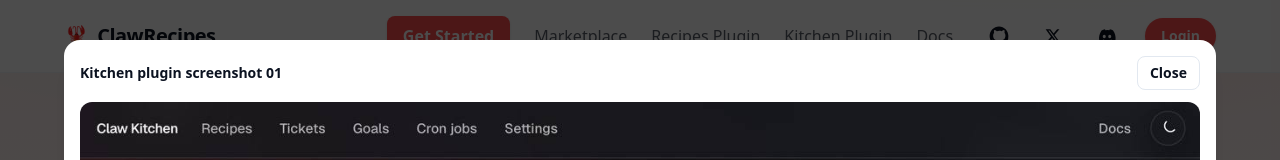
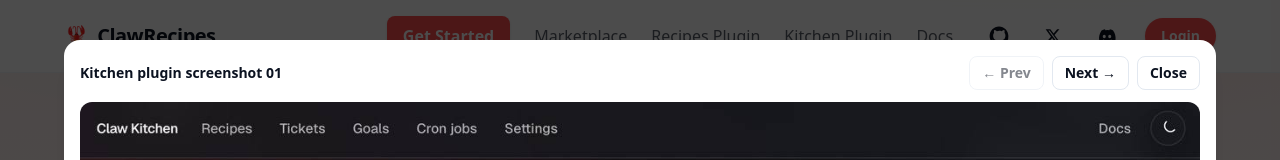
Before and after one commit to JIGGAI/ClawMarket, a Next.js app: page /plugins/kitchen in a window 1280 px wide. Both pictures are taken after a click on the button 314 px from the left and 793 px from the top of the page. Shown: the top 160 px of the page. Built offline with nearby package versions, Linux system fonts and the light colour scheme; no server answers.

Commit message:
feat(plugin-pages): modal carousel prev/next

```diff
--- a/src/app/plugins/kitchen/page.tsx
+++ b/src/app/plugins/kitchen/page.tsx
@@ -18,8 +18,7 @@ const screenshots = Array.from({ length: 8 }).map((_, i) => {
 
 export default function KitchenPluginPage() {
   const [open, setOpen] = useState(false);
-  const [activeSrc, setActiveSrc] = useState<string>(screenshots[0]?.src ?? "");
-  const [activeAlt, setActiveAlt] = useState<string>(screenshots[0]?.alt ?? "Screenshot");
+  const [activeIndex, setActiveIndex] = useState(0);
 
   return (
     <main className="px-6 py-16 lg:px-16">
@@ -78,8 +77,8 @@ export default function KitchenPluginPage() {
                   type="button"
                   className="overflow-hidden rounded-xl border border-slate-200 bg-white text-left hover:opacity-95"
                   onClick={() => {
-                    setActiveSrc(s.src);
-                    setActiveAlt(s.alt);
+                    const idx = screenshots.findIndex((x) => x.src === s.src);
+                    setActiveIndex(Math.max(0, idx));
                     setOpen(true);
                   }}
                 >
@@ -89,7 +88,13 @@ export default function KitchenPluginPage() {
             </div>
           </div>
         </div>
-        <ImageModal open={open} src={activeSrc} alt={activeAlt} onClose={() => setOpen(false)} />
+        <ImageModal
+          open={open}
+          items={screenshots}
+          index={activeIndex}
+          onChangeIndex={setActiveIndex}
+          onClose={() => setOpen(false)}
+        />
       </div>
     </main>
   );
--- a/src/components/plugins/ImageModal.tsx
+++ b/src/components/plugins/ImageModal.tsx
@@ -2,17 +2,41 @@
 
 import Image from "next/image";
 
+import { useEffect } from "react";
+
+export type ModalImageItem = { src: string; alt: string };
+
 export function ImageModal({
   open,
-  src,
-  alt,
+  items,
+  index,
   onClose,
+  onChangeIndex,
 }: {
   open: boolean;
-  src: string;
-  alt: string;
+  items: ModalImageItem[];
+  index: number;
   onClose: () => void;
+  onChangeIndex: (nextIndex: number) => void;
 }) {
+  const safeItems = items.length ? items : [{ src: "", alt: "" }];
+  const i = Math.min(Math.max(0, index), safeItems.length - 1);
+  const active = safeItems[i];
+  const canPrev = i > 0;
+  const canNext = i < safeItems.length - 1;
+
+  useEffect(() => {
+    if (!open) return;
+
+    function onKeyDown(e: KeyboardEvent) {
+      if (e.key === "Escape") onClose();
+      if (e.key === "ArrowLeft" && canPrev) onChangeIndex(i - 1);
+      if (e.key === "ArrowRight" && canNext) onChangeIndex(i + 1);
+    }
+    window.addEventListener("keydown", onKeyDown);
+    return () => window.removeEventListener("keydown", onKeyDown);
+  }, [open, onClose, onChangeIndex, i, canPrev, canNext]);
+
   if (!open) return null;
 
   return (
@@ -26,8 +50,25 @@ export function ImageModal({
         className="max-h-[90vh] w-full max-w-6xl overflow-auto rounded-2xl bg-white p-4 shadow-xl"
         onClick={(e) => e.stopPropagation()}
       >
-        <div className="mb-3 flex items-center justify-between gap-3">
-          <div className="min-w-0 truncate text-sm font-semibold text-[var(--text)]">{alt}</div>
+        <div className="mb-3 flex flex-wrap items-center justify-between gap-3">
+          <div className="min-w-0 truncate text-sm font-semibold text-[var(--text)]">{active.alt}</div>
+          <div className="flex items-center gap-2">
+            <button
+              type="button"
+              className="rounded-lg border border-slate-200 px-3 py-1.5 text-sm font-semibold hover:bg-slate-50 disabled:opacity-50"
+              onClick={() => (canPrev ? onChangeIndex(i - 1) : null)}
+              disabled={!canPrev}
+            >
+              ← Prev
+            </button>
+            <button
+              type="button"
+              className="rounded-lg border border-slate-200 px-3 py-1.5 text-sm font-semibold hover:bg-slate-50 disabled:opacity-50"
+              onClick={() => (canNext ? onChangeIndex(i + 1) : null)}
+              disabled={!canNext}
+            >
+              Next →
+            </button>
             <button
               type="button"
               className="rounded-lg border border-slate-200 px-3 py-1.5 text-sm font-semibold hover:bg-slate-50"
@@ -36,16 +77,20 @@ export function ImageModal({
               Close
             </button>
           </div>
+        </div>
 
         <div className="relative w-full">
           <Image
-            src={src}
-            alt={alt}
+            src={active.src}
+            alt={active.alt}
             width={2400}
             height={1500}
             className="h-auto w-full rounded-xl"
             priority
           />
+          <div className="mt-2 text-xs text-[var(--muted)]">
+            {i + 1} / {safeItems.length}
+          </div>
         </div>
       </div>
     </div>
```
Lines whose indentation alone changed are shown as unchanged.
